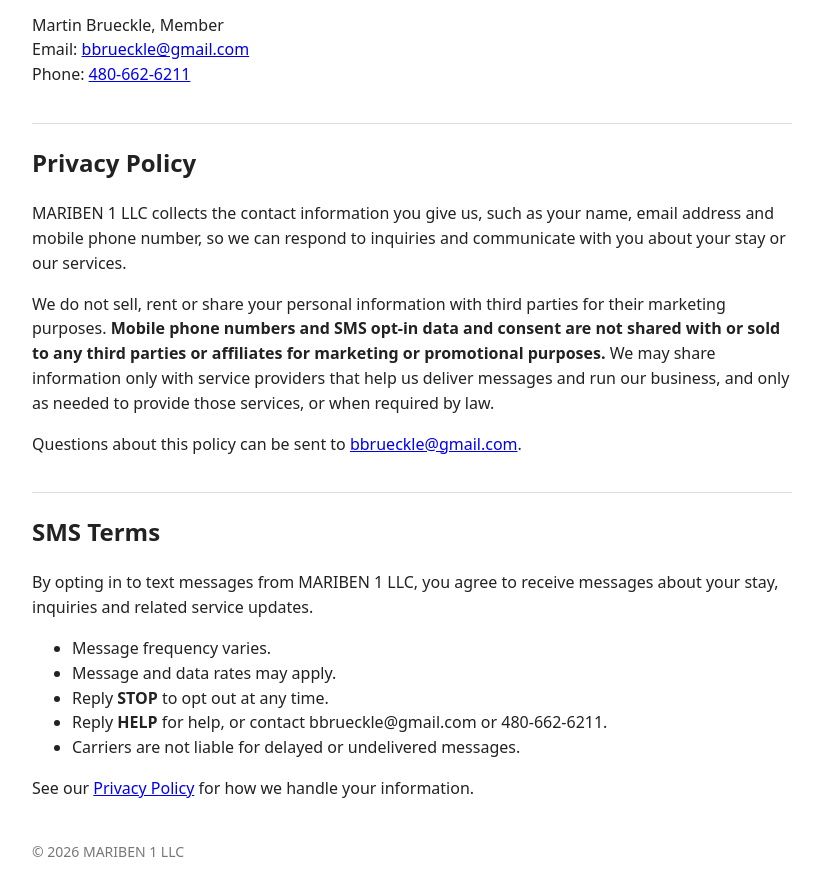
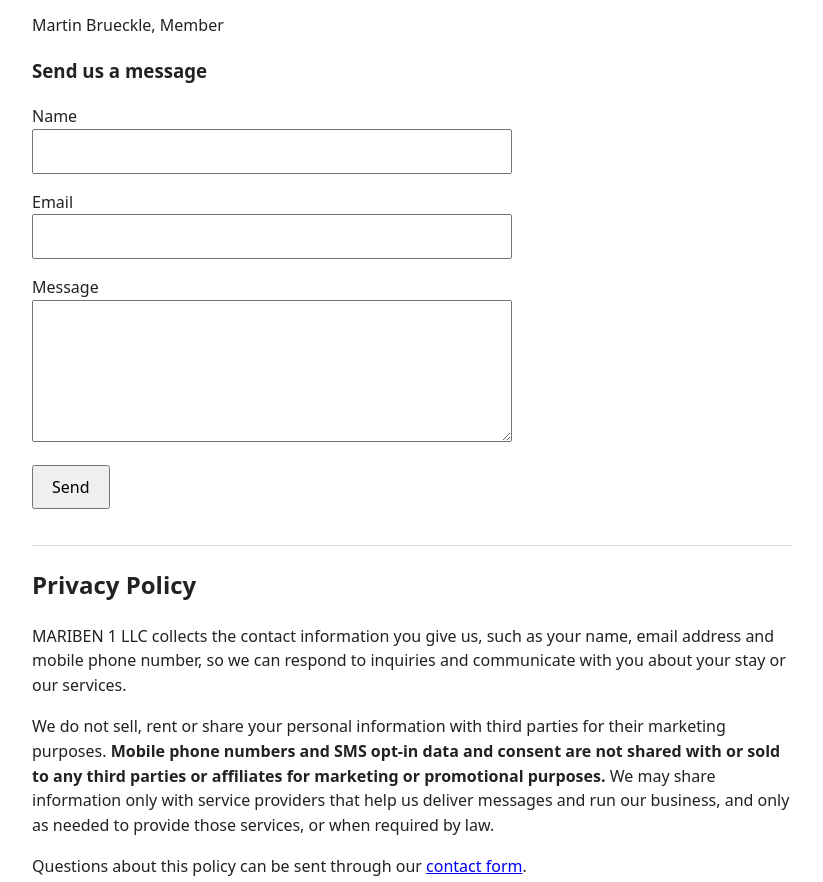
Before and after one commit to PatBateman23591/mariben1, a plain HTML site: page index.html in a window 1280 px wide. Shown: the part 347-1229 px from the top of the page, without its empty margins (228-1051 px from the left). Drawn offline with Linux system fonts and the light colour scheme.

Commit message:
Replace contact details with contact form

```diff
--- a/index.html
+++ b/index.html
@@ -1,19 +1,31 @@
 <!doctype html>
 <html lang="en"><head><meta charset="utf-8"><meta name="viewport" content="width=device-width,initial-scale=1">
 <title>MARIBEN 1 LLC</title>
-<style>body{font-family:system-ui,sans-serif;max-width:760px;margin:40px auto;padding:0 20px;line-height:1.55;color:#222}h1{margin-bottom:4px}h2{margin-top:36px;border-top:1px solid #ddd;padding-top:20px}</style>
+<style>body{font-family:system-ui,sans-serif;max-width:760px;margin:40px auto;padding:0 20px;line-height:1.55;color:#222}h1{margin-bottom:4px}input,textarea{width:100%;max-width:480px;padding:8px;font:inherit;box-sizing:border-box}button{padding:8px 18px;font:inherit}h2{margin-top:36px;border-top:1px solid #ddd;padding-top:20px}</style>
 </head><body>
 <h1>MARIBEN 1 LLC</h1>
 <p>MARIBEN 1 LLC provides short-term rental and property management services in Apache Junction, Arizona.</p>
 
 <h2>Contact</h2>
 <p>MARIBEN 1 LLC<br>1249 E Canyon St<br>Apache Junction, AZ 85119</p>
-<p>Martin Brueckle, Member<br>Email: <a href="mailto:bbrueckle@gmail.com">bbrueckle@gmail.com</a><br>Phone: <a href="tel:+14806626211">480-662-6211</a></p>
+<p>Martin Brueckle, Member</p>
+<h3 id="contact-form">Send us a message</h3>
+<form action="https://formsubmit.co/bbrueckle@gmail.com" method="POST">
+<input type="hidden" name="_subject" value="MARIBEN 1 LLC website message">
+<input type="hidden" name="_captcha" value="true">
+<input type="hidden" name="_template" value="table">
+<input type="hidden" name="_next" value="https://patbateman23591.github.io/mariben1/thanks.html">
+<input type="text" name="_honey" style="display:none" tabindex="-1" autocomplete="off">
+<p><label>Name<br><input type="text" name="name" required></label></p>
+<p><label>Email<br><input type="email" name="email" required></label></p>
+<p><label>Message<br><textarea name="message" rows="5" required></textarea></label></p>
+<p><button type="submit">Send</button></p>
+</form>
 
 <h2 id="privacy">Privacy Policy</h2>
 <p>MARIBEN 1 LLC collects the contact information you give us, such as your name, email address and mobile phone number, so we can respond to inquiries and communicate with you about your stay or our services.</p>
 <p>We do not sell, rent or share your personal information with third parties for their marketing purposes. <strong>Mobile phone numbers and SMS opt-in data and consent are not shared with or sold to any third parties or affiliates for marketing or promotional purposes.</strong> We may share information only with service providers that help us deliver messages and run our business, and only as needed to provide those services, or when required by law.</p>
-<p>Questions about this policy can be sent to <a href="mailto:bbrueckle@gmail.com">bbrueckle@gmail.com</a>.</p>
+<p>Questions about this policy can be sent through our <a href="#contact-form">contact form</a>.</p>
 
 <h2 id="sms-terms">SMS Terms</h2>
 <p>By opting in to text messages from MARIBEN 1 LLC, you agree to receive messages about your stay, inquiries and related service updates.</p>
@@ -21,7 +33,7 @@
 <li>Message frequency varies.</li>
 <li>Message and data rates may apply.</li>
 <li>Reply <strong>STOP</strong> to opt out at any time.</li>
-<li>Reply <strong>HELP</strong> for help, or contact bbrueckle@gmail.com or 480-662-6211.</li>
+<li>Reply <strong>HELP</strong> for help, or reach us through our <a href="#contact-form">contact form</a>.</li>
 <li>Carriers are not liable for delayed or undelivered messages.</li>
 </ul>
 <p>See our <a href="#privacy">Privacy Policy</a> for how we handle your information.</p>
```
Also changed, not shown: thanks.html (added, +1 -0 lines).
